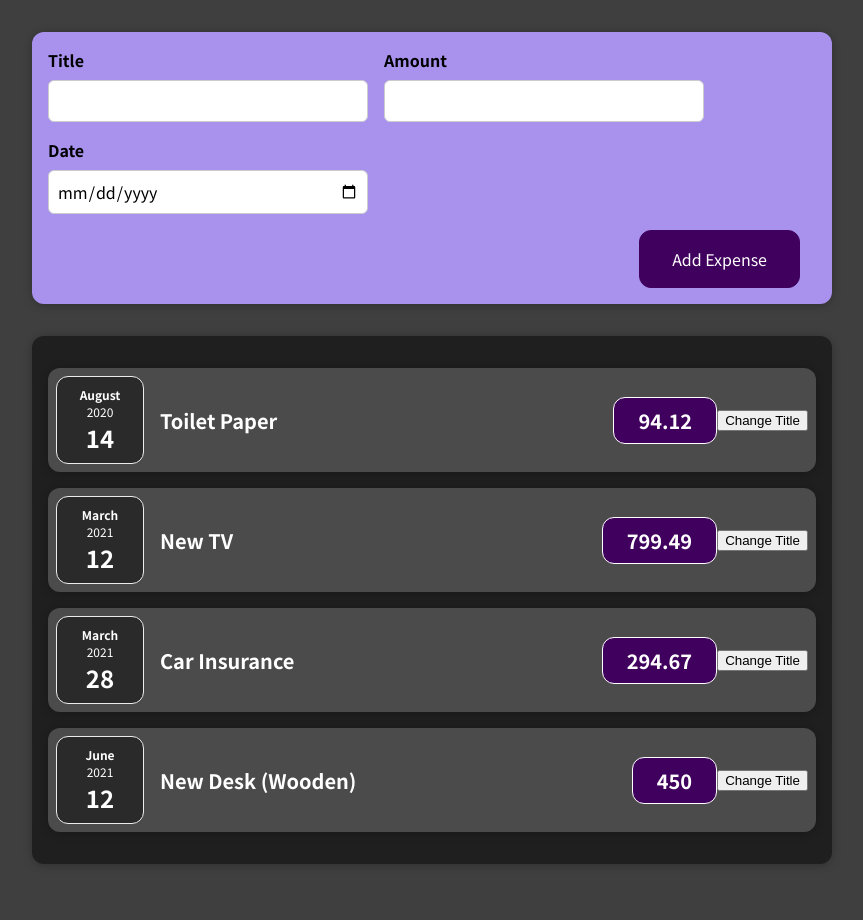
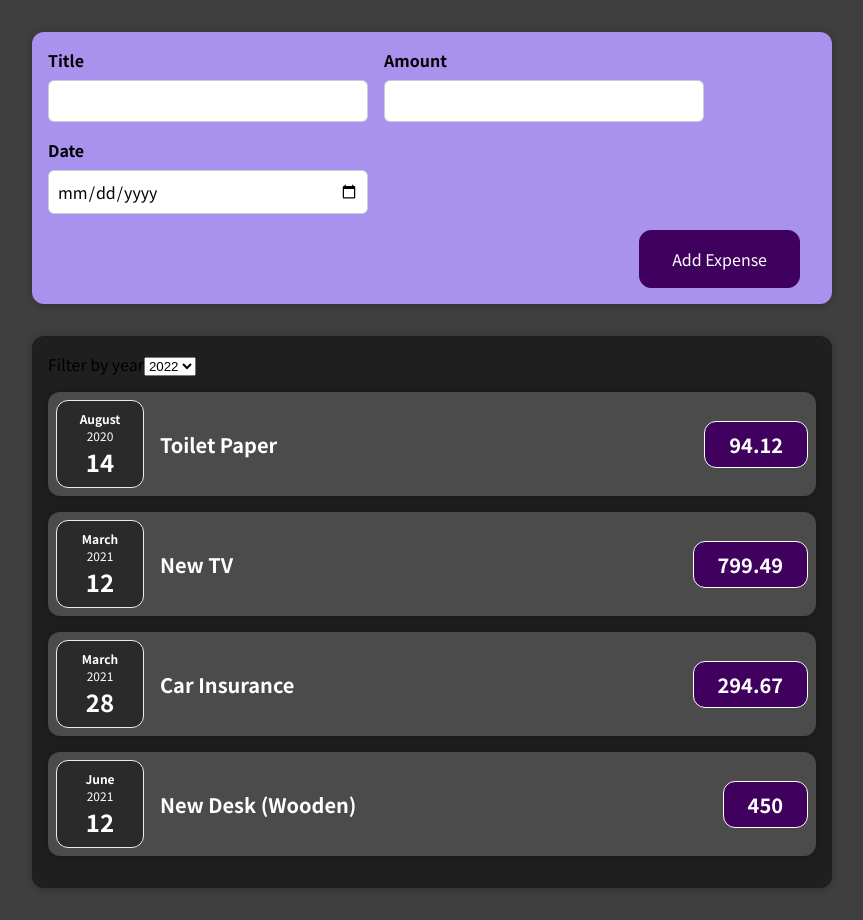
Before and after one commit to Kiran9991/React-complete-guide, a React (Create React App) app: page / in a window 1280 px wide. Shown: the whole page, without its empty margins (208-1071 px from the left). Before the commit the page ends 896 px from the top, so only its background shows below. Built offline with nearby package versions, Linux system fonts and the light colour scheme.

Commit message:
PlaceHolder - Adding a filter

```diff
--- a/src/App.js
+++ b/src/App.js
@@ -3,7 +3,7 @@ import React, { useState } from "react";
 import NewExpense from "./components/NewExpense/NewExpense";
 
 const App = () => {
-  const expenses = [
+  const oldExpenses = [
     {
       id: "e1",
       title: "Toilet Paper",
@@ -25,13 +25,10 @@ const App = () => {
     },
   ];
 
-  const [expenseData, setExpenses] = useState({...expenses});
-
-  console.log(expenseData)
+  const [expenses, setExpenses] = useState(oldExpenses);
 
   const addExpenseHandler = (expense) => {
-    expenses.push(expense);
-    setExpenses(expenses);
+    setExpenses((prevExpenses) => [expense, ...prevExpenses]);
   }
 
   return (
--- a/src/components/Expenses/ExpenseItem.js
+++ b/src/components/Expenses/ExpenseItem.js
@@ -1,25 +1,17 @@
-import React, { useState } from "react";
+import React from "react";
 
 import ExpenseDate from "./ExpenseDate";
 import "./ExpenseItem.css";
 import Card from "../UI/Card";
 
 const ExpenseItem = (data) => {
-  const [title, setTitle] = useState(data.title);
-
-  const clickHandler = () => {
-    setTitle('Updated!');
-    // console.log(title);
-  }
-
   return (
     <Card className="expense-item">
       <ExpenseDate date={data.date} />
       <div className="expense-item__description">
-        <h2>{title}</h2>
+        <h2>{data.title}</h2>
         <div className="expense-item__price">{data.amount}</div>
       </div>
-      <button onClick={clickHandler}>Change Title</button>
     </Card>
   );
 }
--- a/src/components/Expenses/Expenses.js
+++ b/src/components/Expenses/Expenses.js
@@ -1,11 +1,19 @@
 import ExpenseItem from "./ExpenseItem";
-import React from "react";
+import React, { useState } from "react";
 import "./Expenses.css";
 import Card from "../UI/Card";
+import ExpensesFilter from "./ExpensesFilter";
 
 const Expenses = (props) => {
+const [filteredYear, setFilteredYear] = useState('2020');
+
+const filterChangeHandler = selectedYear => {
+  setFilteredYear(selectedYear);
+}
+
   return (
     <Card className="expenses">
+      <ExpensesFilter selectedYear={filteredYear} onChangeFilter={filterChangeHandler}/>
       {props.expenses.map((expense) => (
         <ExpenseItem
           title={expense.title}
--- /dev/null
+++ b/src/components/Expenses/ExpensesFilter.js
@@ -0,0 +1,25 @@
+import React from "react";
+
+import './ExpensesFilter.css';
+
+const ExpensesFilter = (props) => {
+    const dropdownChangeHandler = (event) => {
+        props.onChangeFilter(event.target.value);
+    };
+
+    return (
+        <div className="expenses-filter">
+            <div className="expenses-filter__control">
+                <label>Filter by year</label>
+                <select value={props.selected} onChange={dropdownChangeHandler}>
+                    <option value="2022">2022</option>
+                    <option value="2021">2021</option>
+                    <option value="2020">2020</option>
+                    <option value="2019">2019</option>
+                </select>
+            </div>
+        </div>
+    )
+}
+
+export default ExpensesFilter;
```
Also changed, not shown: src/components/Expenses/ExpensesFilter.css (added).
